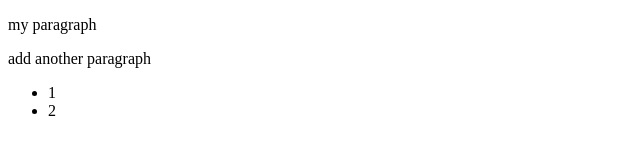
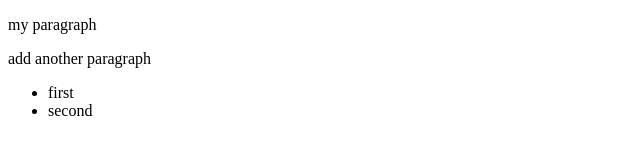
Before and after one commit to komtex/test, a plain HTML site: page index.html in a window 1280 px wide. Shown: the full height of the page, 0-640 px from the left. Drawn offline with Linux system fonts and the light colour scheme.

Commit message:
change two branches

```diff
--- a/index.html
+++ b/index.html
@@ -8,8 +8,8 @@
   <p>my paragraph</p>
   <p>add another paragraph</p>
   <ul>
-    <li>1</li>
-    <li>2</li>
+    <li>first</li>
+    <li>second</li>
   </ul>
 </body>
 </html>
```
